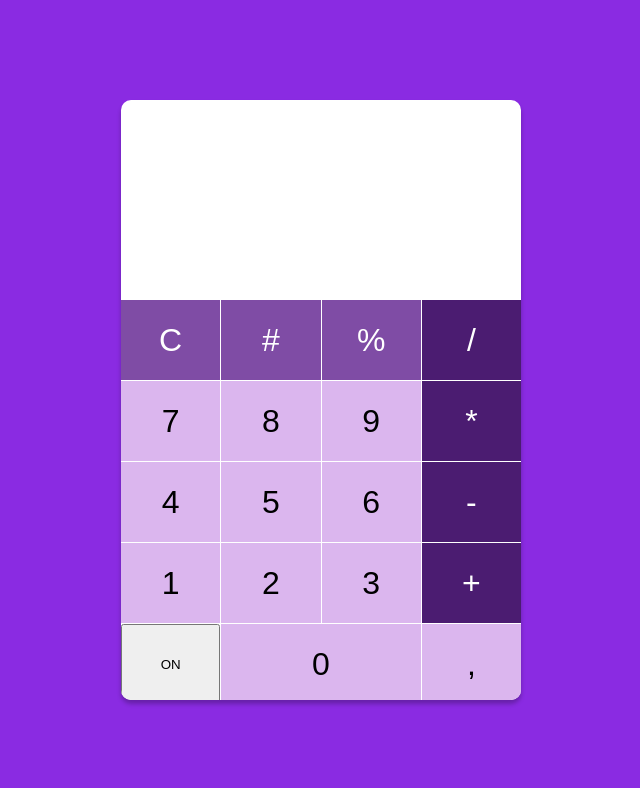
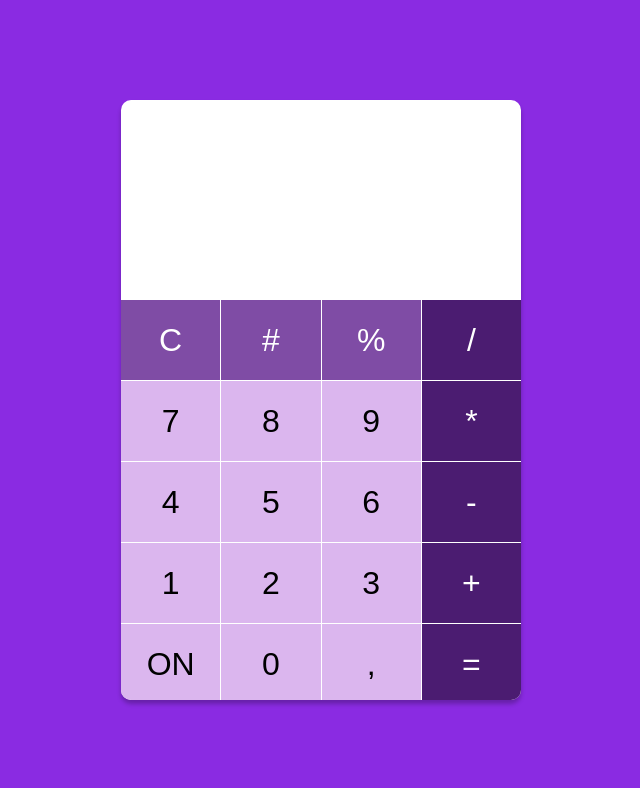
Before and after one commit to nicolyy/calculadora.js, a plain HTML site: page index.html in a window 1280 px wide. Shown: the whole page, without its empty margins (319-959 px from the left). Drawn offline with Linux system fonts and the light colour scheme.

Commit message:
Ajustando estilo

```diff
--- a/style.css
+++ b/style.css
@@ -26,7 +26,7 @@ body{
     height: 200px;
     padding: 20px;
     text-align: right;
-    color: #fff;
+    color: #000000;
     font-size: 2.5rem;
 }
 
@@ -37,9 +37,12 @@ body{
 
 }
 
-.button-zero {
-    grid-column: span 2;
+.button-ligar {
     height: 80px;
+    background-color:  #dbb6ee;
+    border: none;
+    color: #000000;
+    font-size: 2rem;
 }
 
 .btn-gray{
```
